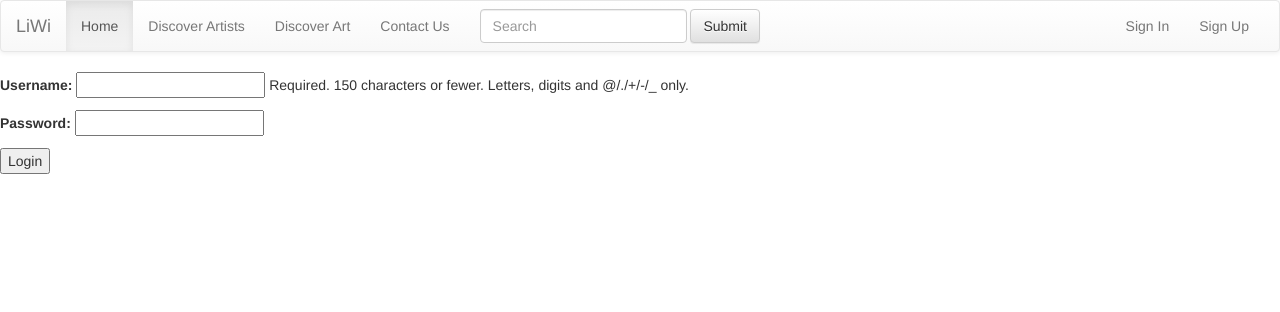
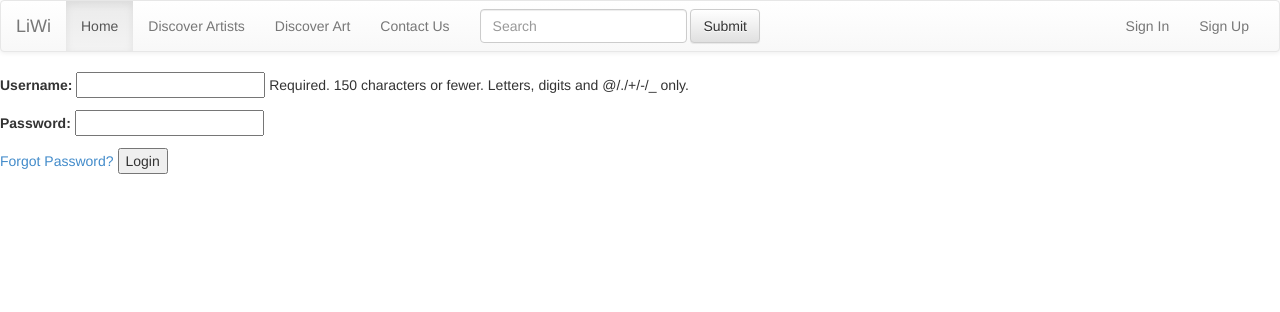
Before and after one commit to kcshafer/liwi-site, a Django app: page /login in a window 1280 px wide. Shown: the top 312 px of the page. Run offline with Django 3.2, Linux system fonts and the light colour scheme; some libraries are stand-ins or nearby versions.

Commit message:
Adding forgot password link to the login form

```diff
--- a/templates/authentication/login_form.html
+++ b/templates/authentication/login_form.html
@@ -14,6 +14,7 @@
             {{ login_form.as_p }}
 
             <!-- Provide a button to click to submit the form. -->
+            <a href="/forgotpassword/">Forgot Password?</a>
             <input type="submit" name="submit" value="Login" />
         </form>
     </body>
```
